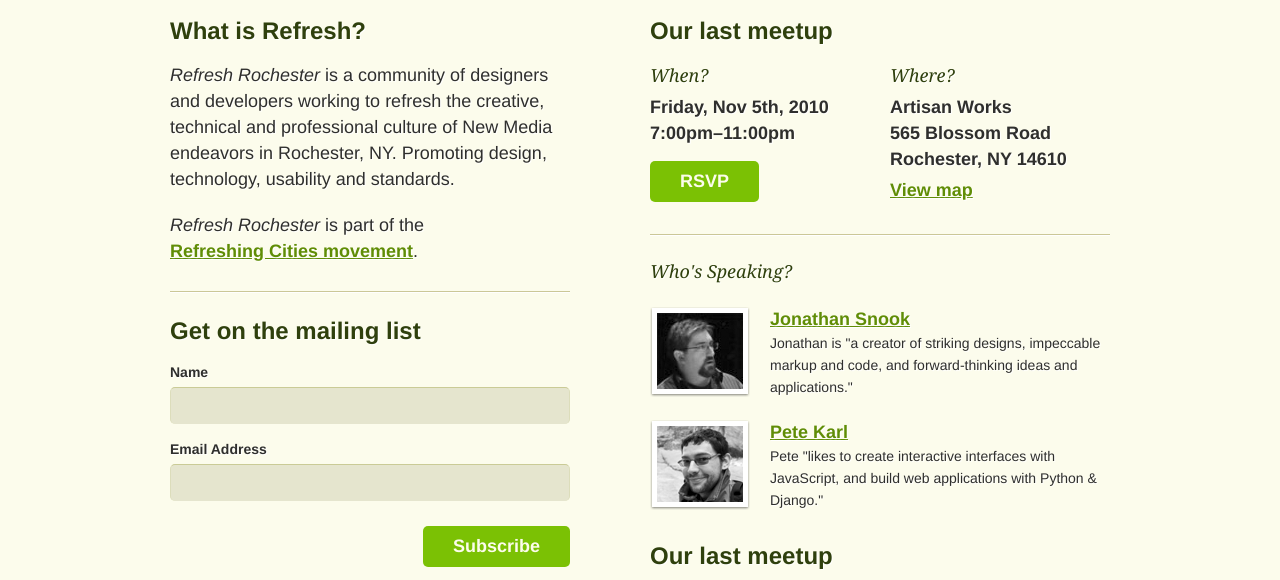
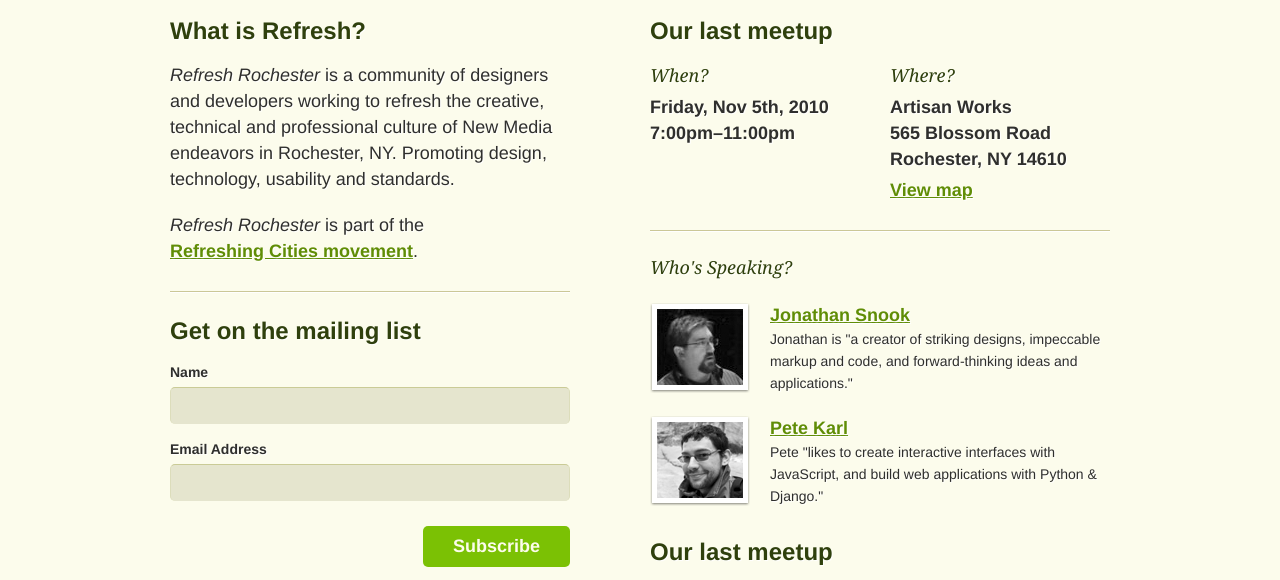
Before and after one commit to nicksergeant/refreshrochester, a plain HTML site: page index.html in a window 1280 px wide. Shown: the part 208-788 px from the top of the page. Drawn offline with nearby package versions, Linux system fonts and the light colour scheme.

Commit message:
Remove rsvp

```diff
--- a/index.html
+++ b/index.html
@@ -61,7 +61,7 @@
                     <div class="grid-4 alpha">
                         <h4>When?</h4>
                         <p><strong>Friday, Nov 5th, 2010<br>7:00pm–11:00pm</strong></p>
-                        <a class="button" href="http://www.facebook.com/event.php?eid=118343004893218" title="RSVP on Facebook">RSVP</a>
+                        <!--<a class="button" href="http://www.facebook.com/event.php?eid=118343004893218" title="RSVP on Facebook">RSVP</a>                        -->
                     </div>
                     <div class="grid-4 omega">
                         <h4>Where?</h4>
```
